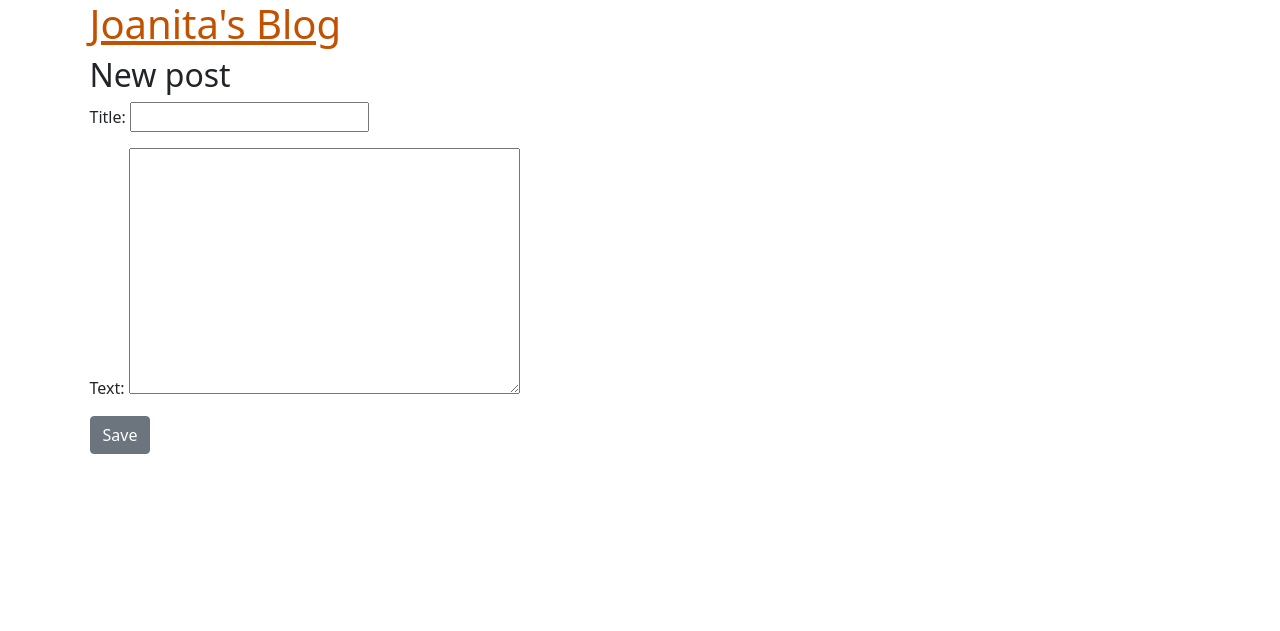
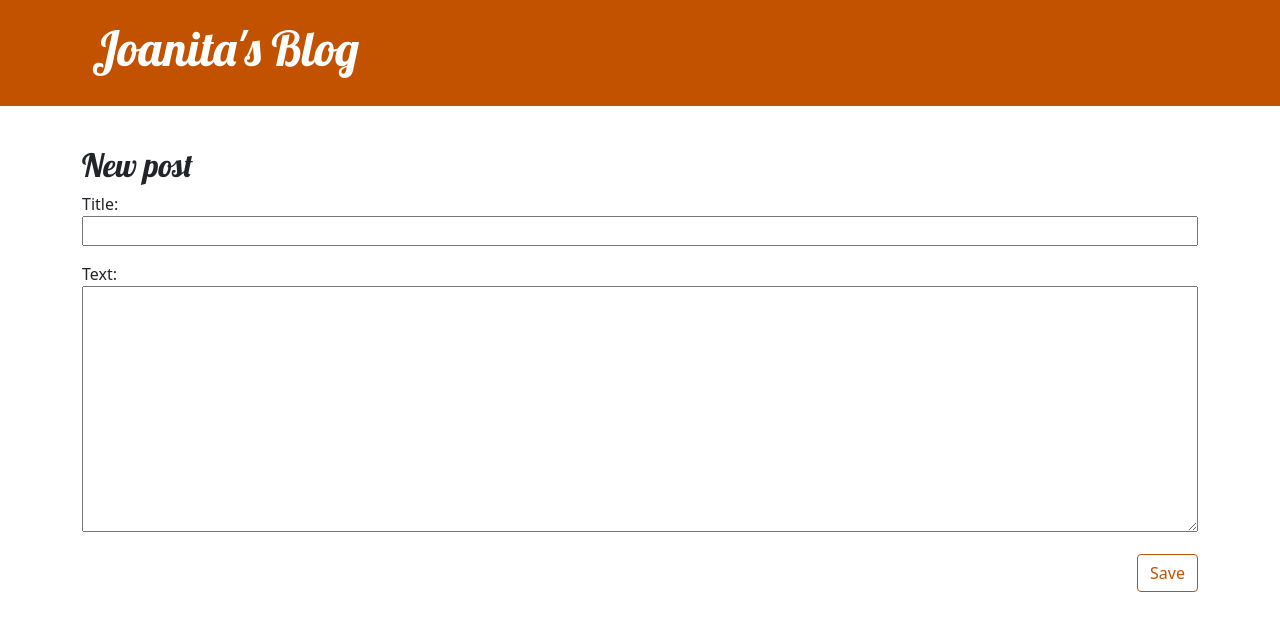
Before and after one commit to joanita-51/my-first-blog, a Django app: page /post/new/ in a window 1280 px wide. Shown: the top 631 px of the page. Run offline with Django 4.2, Linux system fonts and the light colour scheme.

Commit message:
Added some css in the static main folder

```diff
--- a/Website/static/css/blog.css
+++ b/Website/static/css/blog.css
@@ -1,6 +1,70 @@
-h1 a, h2 a {
+.page-header {
+    background-color: #C25100;
+    margin-top: 0;
+    margin-bottom: 40px;
+    padding: 20px 20px 20px 40px;
+}
+
+.page-header h1,
+.page-header h1 a,
+.page-header h1 a:visited,
+.page-header h1 a:active {
+    color: #ffffff;
+    font-size: 36pt;
+    text-decoration: none;
+}
+
+h1,
+h2,
+h3,
+h4 {
+    font-family: 'Lobster', cursive;
+}
+
+.date {
+    color: #828282;
+}
+
+.save {
+    float: right;
+}
+
+.post-form textarea,
+.post-form input {
+    width: 100%;
+}
+
+.top-menu,
+.top-menu:hover,
+.top-menu:visited {
+    color: #ffffff;
+    float: right;
+    font-size: 26pt;
+    margin-right: 20px;
+}
+
+.post {
+    margin-bottom: 70px;
+}
+
+.post h2 a,
+.post h2 a:visited {
+    color: #000000;
+}
+
+.post > .date,
+.post > .actions {
+    float: right;
+}
+
+.btn-secondary,
+.btn-secondary:visited {
     color: #C25100;
+    background: none;
+    border-color: #C25100;
 }
-body {
-    padding-left: 15px;
+
+.btn-secondary:hover {
+    color: #FFFFFF;
+    background-color: #C25100;
 }
```
